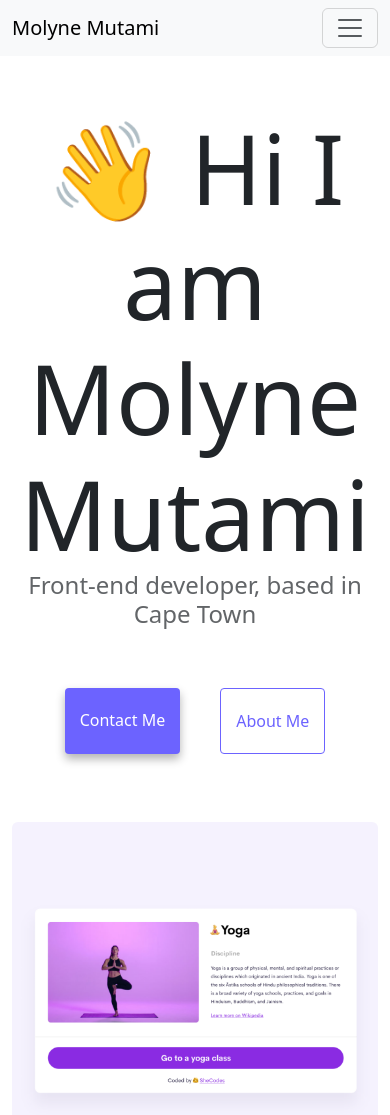
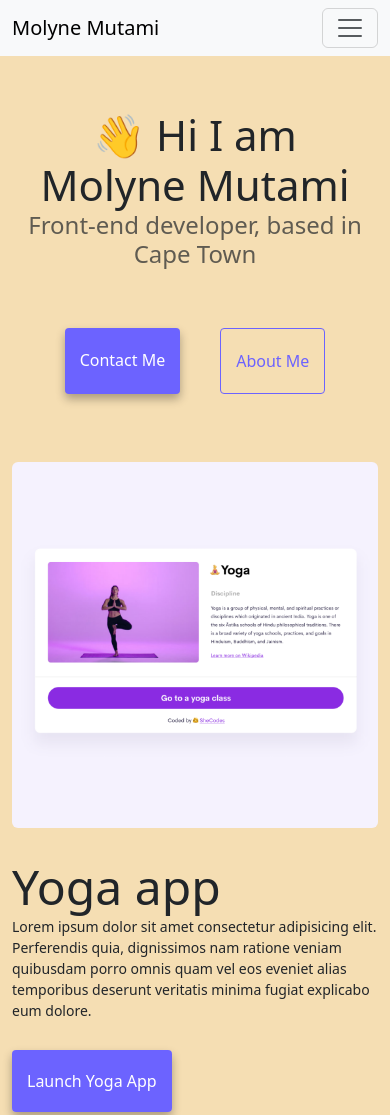
Before and after one commit to Molymut/web-developer3, a plain HTML site: page index.html in a window 390 px wide. Shown: the top 1115 px of the page. Drawn offline with nearby package versions, Linux system fonts and the light colour scheme.

Commit message:
added some styling to be responsive on mobile phones

```diff
--- a/index.html
+++ b/index.html
@@ -4,7 +4,11 @@
     <meta charset="UTF-8" />
     <meta http-equiv="X-UA-Compatible" content="IE=edge" />
     <meta name="viewport" content="width=device-width, initial-scale=1.0" />
-    <title>Molyne Mutami</title>
+    <meta
+      name="description"
+      content="I am Molyne Mutami, a front-end web developer. Please feel free to go through my project and contact me if you have any work need to be done"
+    />
+    <title>Front-end web developer -Molyne Mutami</title>
     <link
       href="https://cdn.jsdelivr.net/npm/bootstrap@5.3.2/dist/css/bootstrap.min.css"
       rel="stylesheet"
--- a/style.css
+++ b/style.css
@@ -130,3 +130,21 @@ h3 {
   text-align: start;
   padding-top: 30px;
 }
+
+@media (max-width: 800px) {
+  p {
+    font-size: 14px;
+  }
+  body {
+    background: wheat;
+  }
+  h1 {
+    font-size: 42px;
+  }
+  h2 {
+    font-size: 48px;
+  }
+  .introduce {
+    font-size: 42px;
+  }
+}
```
Also changed, not shown: about.html (+1 -1 lines).
